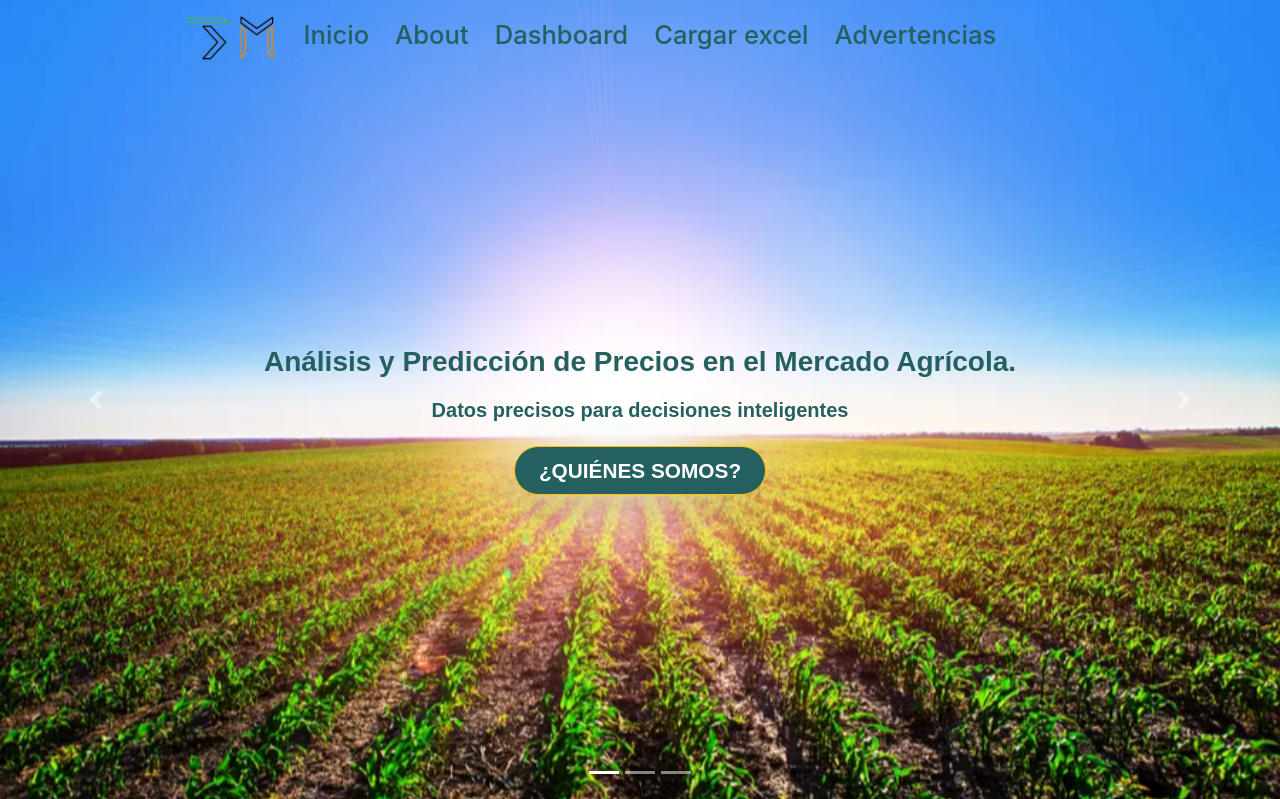
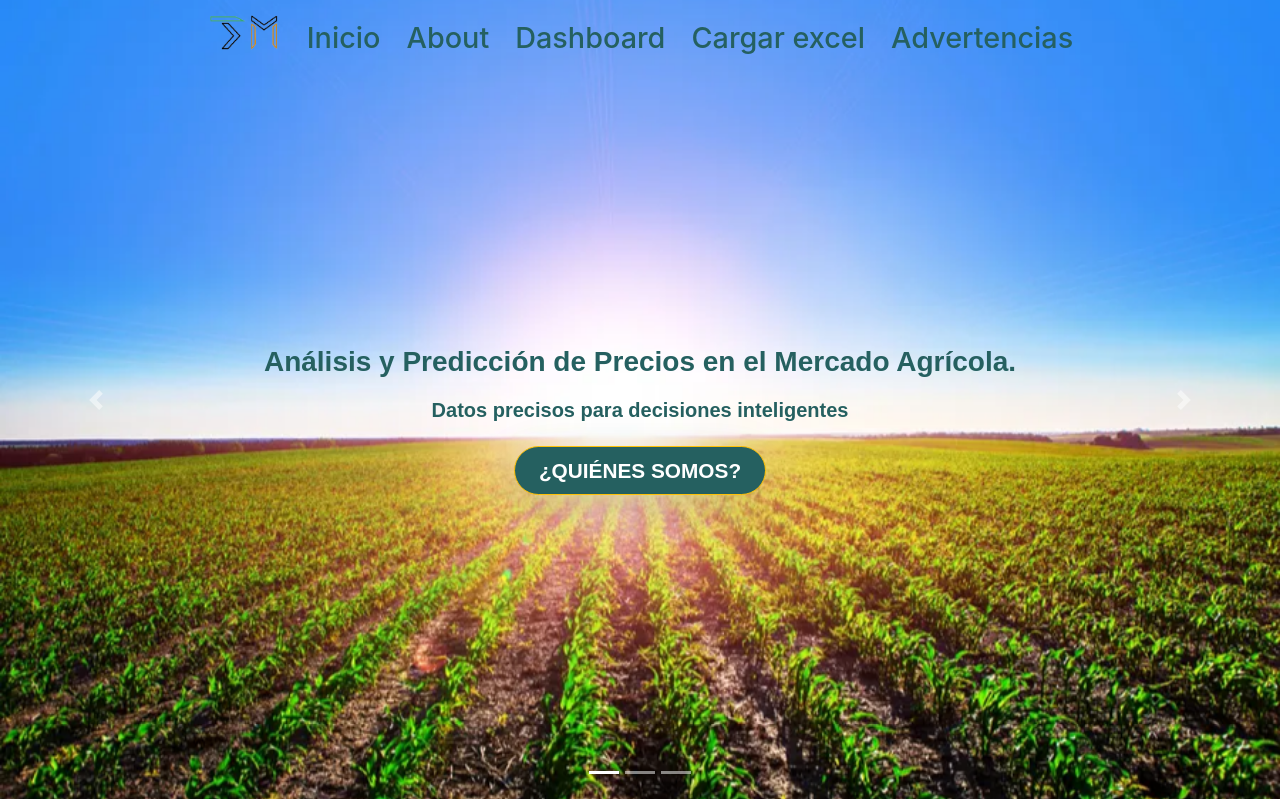
Before and after one commit to jgarciag2704/prediccionPrecios, a Django app: page / in a window 1280 px wide. Shown: the top 799 px of the page. Run offline with Django 5.2, Linux system fonts and the light colour scheme; some libraries are stand-ins or nearby versions.

Commit message:
Primer commit

```diff
--- a/myApp/Templates/index.html
+++ b/myApp/Templates/index.html
@@ -29,7 +29,7 @@
   <style>
     /* Estilo para alinear el navbar a la izquierda */
     .navbar-nav .nav-link {
-      font-size: 1.6rem; /* Aumenta el tamaño de la fuente */
+      font-size: 1.8rem; /* Aumenta el tamaño de la fuente */
       font-weight: 500;
       color:#256060 !important; /* Cambia el color de las letras a rojo */
     }
@@ -40,7 +40,7 @@
       justify-content: flex-start; /* Cambié 'space-between' a 'flex-start' */
       align-items: center; /* Alinea los elementos verticalmente */
       width: 100%;
-      margin-left: -50px;
+     /* margin-left: -50px;*/
     }
 
     /* Asegurarse de que los enlaces estén perfectamente centrados */
@@ -80,7 +80,7 @@
         <ul class="navbar-nav mx-auto"> <!-- 'mx-auto' para centrar los elementos -->
           <li class="nav-item">
             <a class="navbar-brand" href="{% url 'index' %}">
-              <img src="{% static 'assets/img/propias/logo claro.png' %}" alt="Logo" style="width: 90px;">
+              <img src="{% static 'assets/img/propias/logo claro.png' %}" alt="Logo" style="width: 70px;">
             </a>          </li>
           <li class="nav-item">
             <a class="nav-link active" href="{% url 'index' %}">Inicio</a>
--- a/myApp/Templates/layouts/base.html
+++ b/myApp/Templates/layouts/base.html
@@ -29,7 +29,7 @@
 <script src="https://cdnjs.cloudflare.com/ajax/libs/xlsx/0.17.0/xlsx.full.min.js"></script>
 <style>
    .navbar-nav .nav-link {
-      font-size: 1.4rem; /* Aumenta el tamaño de la fuente */
+      font-size: 1.6rem; /* Aumenta el tamaño de la fuente */
       font-weight: 500;
       color:#256060 !important; /* Cambia el color de las letras a rojo */
     }
@@ -49,7 +49,7 @@
         <ul class="navbar-nav mx-auto"> <!-- 'mx-auto' para centrar los elementos -->
           <li class="nav-item">
             <a class="navbar-brand" href="{% url 'index' %}">
-              <img src="{% static 'assets/img/propias/logo claro.png' %}" alt="Logo" style="width: 60px;">
+              <img src="{% static 'assets/img/propias/logo claro.png' %}" alt="Logo" style="width: 70px;">
             </a>          </li>
           <li class="nav-item">
             <a class="nav-link active" href="{% url 'index' %}">Inicio</a>
```
